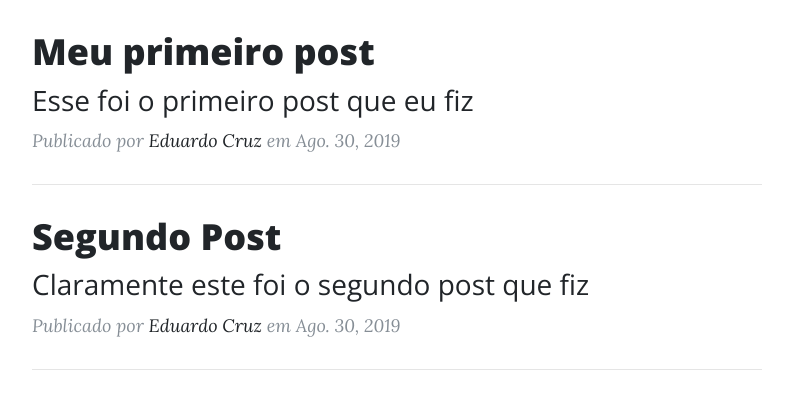
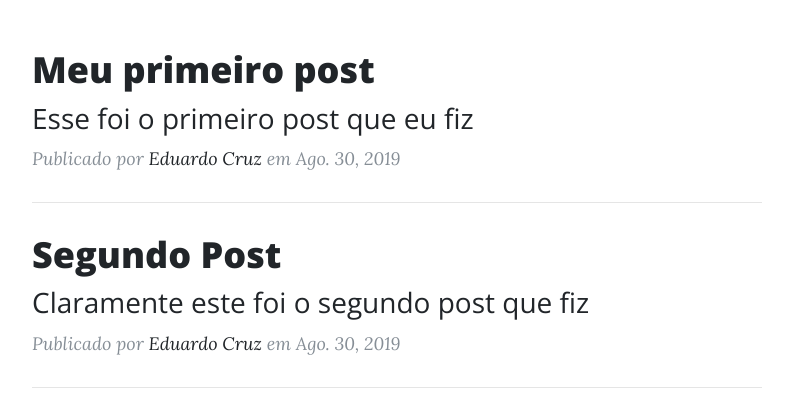
Before and after one commit to EduardoCruzProductions/Atividade1Django, a Django app: page / in a window 1280 px wide. Shown: the part 214-612 px from the top of the page, without its empty margins (243-1036 px from the left). Run offline with Django 3.2, Linux system fonts and the light colour scheme; data comes from the database, SQL or seed files in the repository; some libraries are stand-ins or nearby versions.

Commit message:
ajuste grafico

```diff
--- a/bootstrapDjangoSite/news/templates/index.html
+++ b/bootstrapDjangoSite/news/templates/index.html
@@ -2,7 +2,7 @@
 {% load crispy_forms_tags %}
 
 {% block content %}
-
+  <div class="mt-5"></div>
   {% for obj in object_list %}
   <div class="post-preview">
     <a href="post.html">
```
